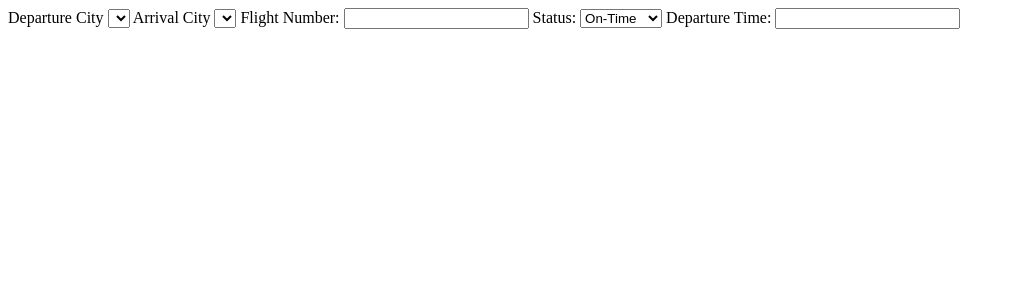
After one commit to milleraundra/airline_planner_2, a PHP site: template views/index.html.twig in a window 1280 px wide. The commit adds this page. Shown: the top 300 px of the page, without its empty margins (0-1015 px from the left). Run offline with PHP 8.4, Linux system fonts and the light colour scheme; the template is opened without the code that fills it, so the values that code supplies are empty; some libraries are stand-ins or nearby versions.

Commit message:
create index.html.twig and route in app.php

```diff
--- /dev/null
+++ b/views/index.html.twig
@@ -0,0 +1,34 @@
+<!DOCTYPE html>
+<html>
+    <head>
+        <meta charset="utf-8">
+        <title>Airline Planner</title>
+    </head>
+    <body>
+        <form class="" action="/flight" method="post">
+            <label for="departure">Departure City</label>
+            <select class="" name="departure">
+                {% for flight in flights %}
+                <option value="{{ flight.getId }}">{{ flight.getName }}</option>
+                {% endfor %}
+            </select>
+            <label for="arrival">Arrival City</label>
+            <select class="" name="arrival">
+                {% for flight in flights %}
+                <option value="{{ flight.getId }}">{{ flight.getName }}</option>
+                {% endfor %}
+            </select>
+            <label for="flight_number">Flight Number:</label>
+            <input type="text" name="flight_number" value="">
+            <label for="status">Status:</label>
+            <select class="" name="status">
+                <option value="on_time">On-Time</option>
+                <option value="delayed">Delayed</option>
+                <option value="early">Early</option>
+                <option value="cancelled">Cancelled</option>
+            </select>
+            <label for="departure_time">Departure Time:</label>
+            <input type="dateTIME OR TIME...OR DATE!" name="name" value="">
+        </form>
+    </body>
+</html>
--- a/web/index.php
+++ b/web/index.php
@@ -0,0 +1,4 @@
+<?php
+    $website = require_once __DIR__."/../app/app.php";
+    $website->run();
+ ?>
```
Also changed, not shown: app/app.php (+31 -0 lines), src/Flight.php (+8 -0 lines), tests/FlightTest.php (+39 -5 lines).
